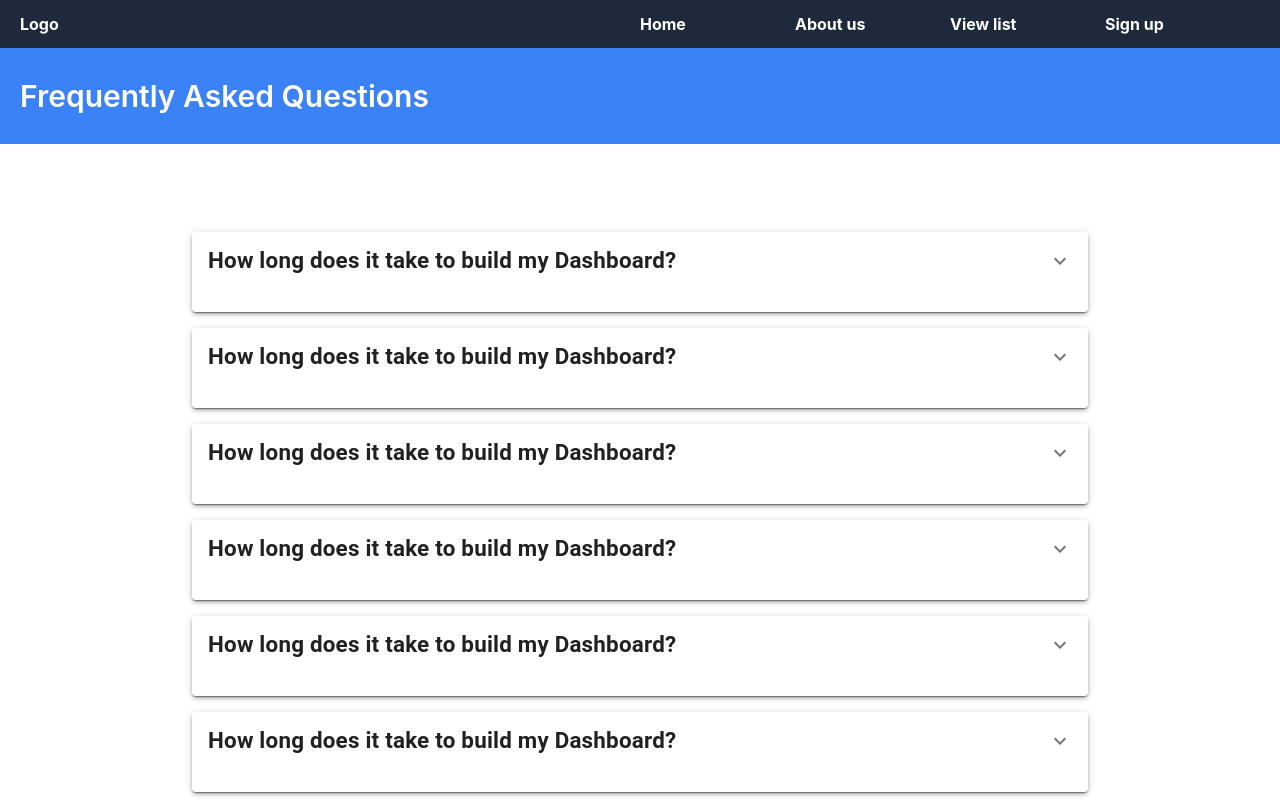
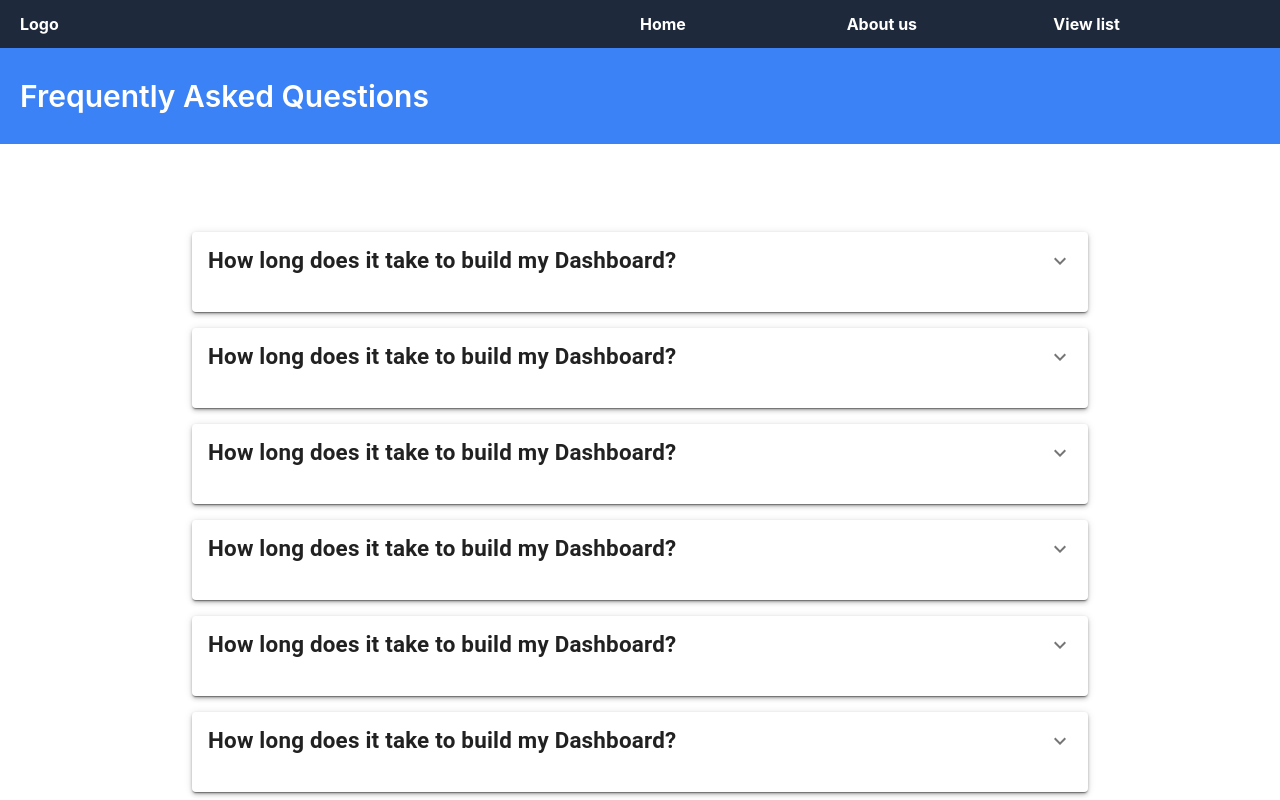
Before and after one commit to chaudharykapil/AppointmentSystem, a React (Create React App) app: page /faqs in a window 1280 px wide. Shown: the top 800 px of the page. Built offline with nearby package versions, Linux system fonts and the light colour scheme.

Commit message:
remove link

```diff
--- a/src/components/Header.js
+++ b/src/components/Header.js
@@ -7,7 +7,7 @@ export default function Header() {
         <div className='flex-1 hover:underline'><Link to={"/"}>Home</Link></div>
         <div className='flex-1 hover:underline'><Link to={"#"}> About us</Link></div>
         <div className='flex-1 hover:underline'><Link to = {"#"}>View list</Link></div>
-        <div className='flex-1 hover:underline'><Link to = {"/signup"}>Sign up</Link></div>
+
     </div>
   )
 }
```
